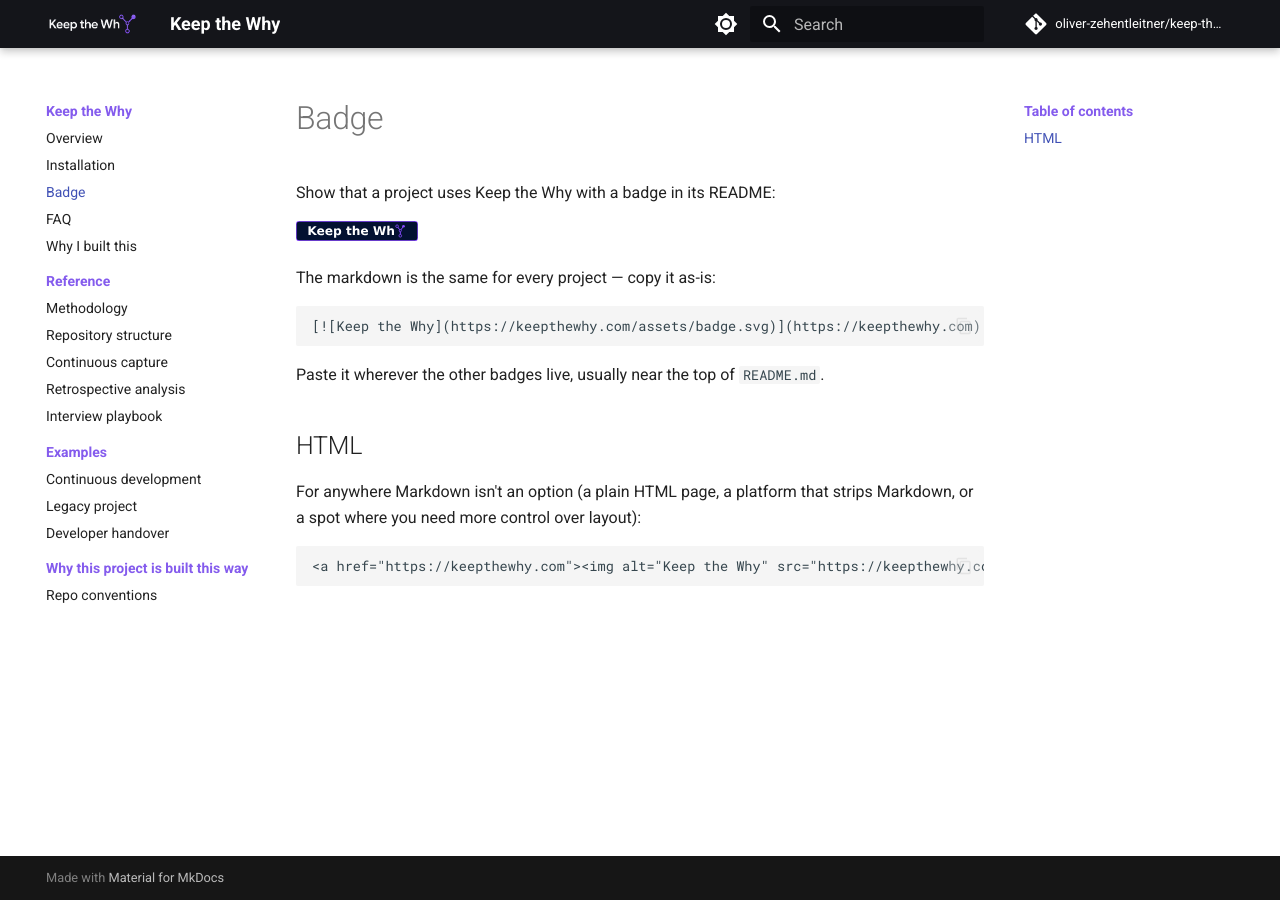
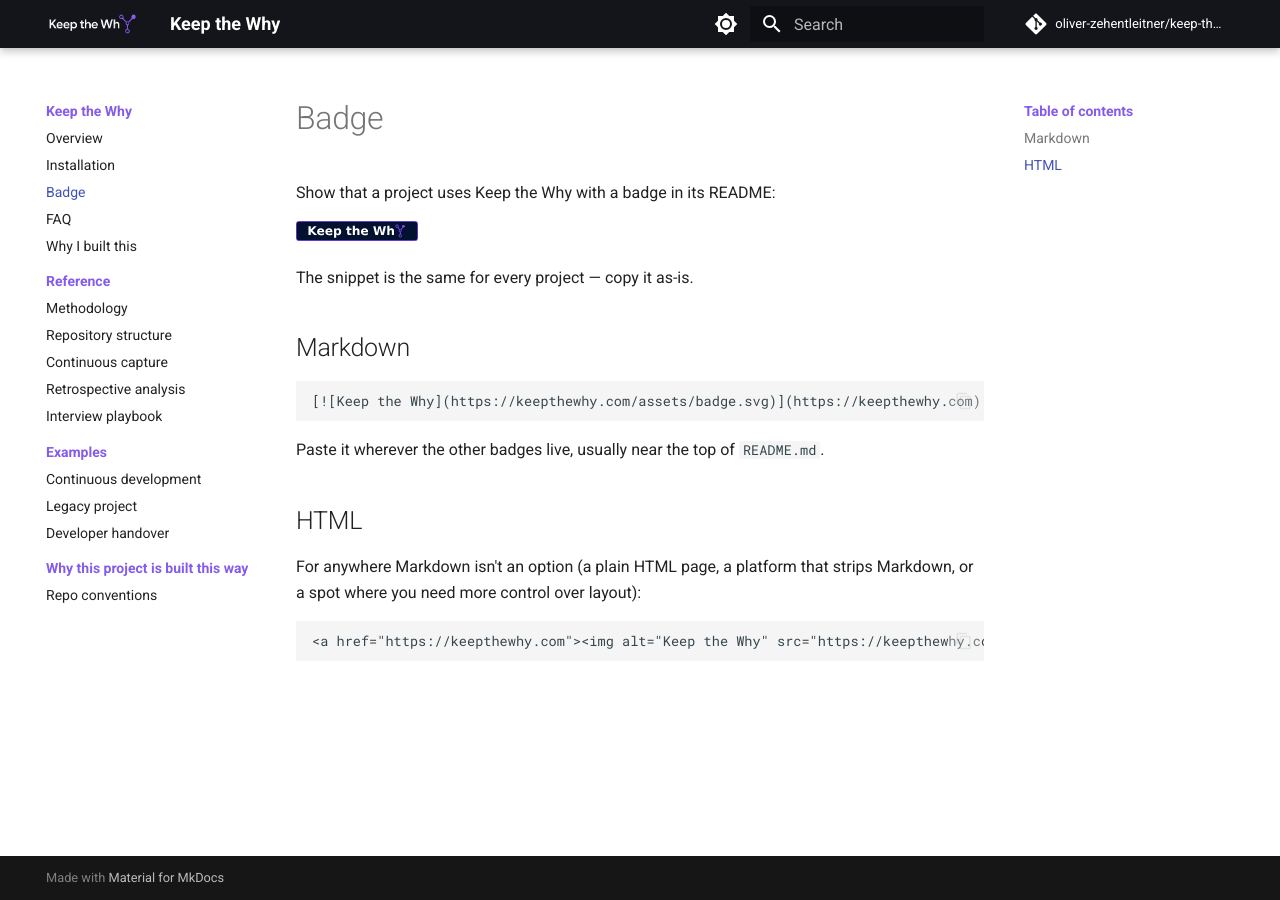
Before and after one commit to oliver-zehentleitner/keep-the-why, an MkDocs documentation site: the page built from docs/badge.md, in a window 1280 px wide. Built offline with MkDocs 1.6.1 and Material for MkDocs 9.7.7, drawn with Linux system fonts in a browser that asks for light colours; comment, search, counter and statistics services are not loaded.

Commit message:
Give Markdown its own heading to match HTML in the page TOC
Only HTML had an H2, so the page's table of contents showed HTML but
not Markdown - lopsided. Both options are now H2 sections.

````diff
--- a/docs/badge.md
+++ b/docs/badge.md
@@ -4,7 +4,9 @@
 
 [![Keep the Why](https://keepthewhy.com/assets/badge.svg)](https://keepthewhy.com)
 
-The markdown is the same for every project — copy it as-is:
+The snippet is the same for every project — copy it as-is.
+
+## Markdown
 
 ```markdown
 [![Keep the Why](https://keepthewhy.com/assets/badge.svg)](https://keepthewhy.com)
````
